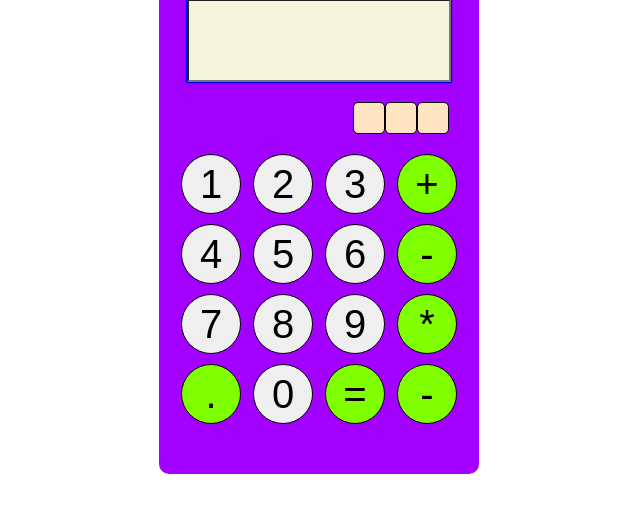
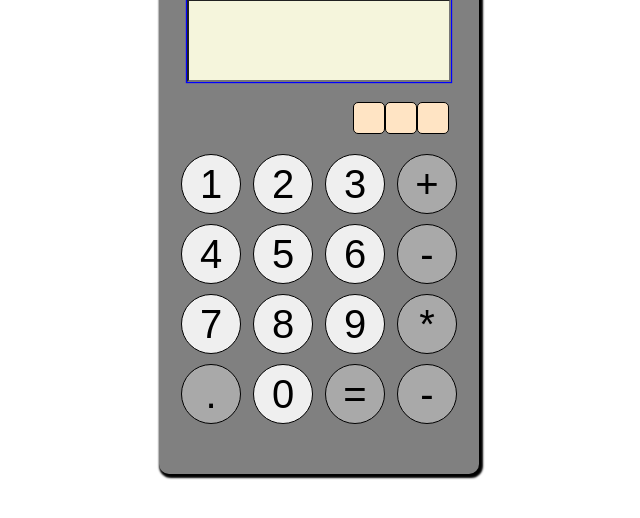
Before and after one commit to gita321/calculater, a plain HTML site: page index.html in a window 1280 px wide. Shown: the part 124-642 px from the top of the page, without its empty margins (321-961 px from the left). Drawn offline with Linux system fonts and the light colour scheme.

Commit message:
color change

```diff
--- a/index.html
+++ b/index.html
@@ -4,7 +4,7 @@
     <title> calulator </title>
     <style>
         .calculator-container{
-            background-color: rgb(162, 0, 255);
+            background-color: gray;
             width: 300px;
             margin-left:auto ;
             margin-right: auto;
@@ -12,6 +12,7 @@
             border-radius: 20px 20px 10px 10px;
             padding: 10px;
             padding-bottom: 50px;
+            box-shadow: 2px 2px 2px 2px;
                 }
                 .button-row{
                     display: flex;
@@ -68,7 +69,7 @@
                     border-radius: 5px;
                 }
                 .bgcolor{
-                    background-color: chartreuse;
+                    background-color: darkgrey;
                 }
 
     </style>
```
